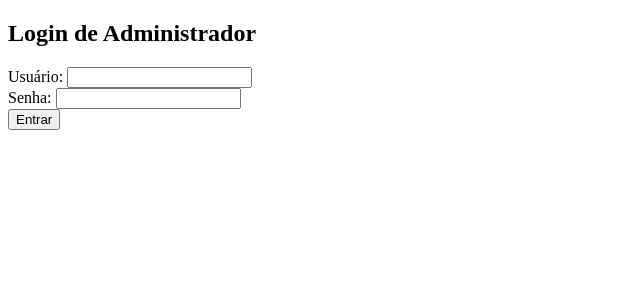
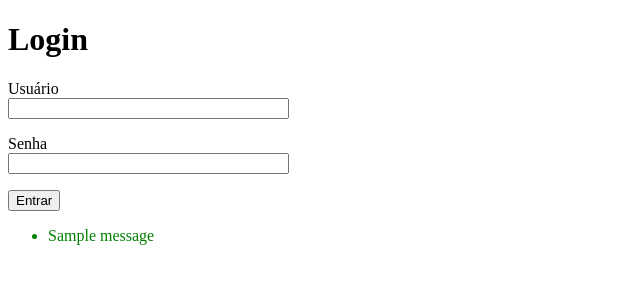
Before and after one commit to drumondard/igreja-app-cadastro, a Flask app: page /login in a window 1280 px wide. Shown: the top 300 px of the page, without its empty margins (0-640 px from the left). Run offline with Flask 3, Linux system fonts and the light colour scheme; one stand-in notice (Sample message) is shown.

Commit message:
Update login.html

```diff
--- a/templates/login.html
+++ b/templates/login.html
@@ -1,20 +1,34 @@
 <!DOCTYPE html>
-<html lang="pt-br">
+<html lang="pt-BR">
 <head>
     <meta charset="UTF-8">
-    <title>Login - Igreja</title>
+    <title>Login</title>
 </head>
 <body>
-    <h2>Login de Administrador</h2>
-    <form method="POST">
-        <label>Usuário:</label>
-        <input type="text" name="username" required><br>
-        <label>Senha:</label>
-        <input type="password" name="password" required><br>
-        <button type="submit">Entrar</button>
+    <h1>Login</h1>
+    <form method="POST" action="{{ url_for('login') }}">
+        {{ form.hidden_tag() }}
+        <p>
+            {{ form.username.label }}<br>
+            {{ form.username(size=32) }}
+        </p>
+        <p>
+            {{ form.password.label }}<br>
+            {{ form.password(size=32) }}
+        </p>
+        <p>{{ form.submit() }}</p>
     </form>
-    {% if error %}
-        <p style="color: red">{{ error }}</p>
-    {% endif %}
+
+    {% with messages = get_flashed_messages(with_categories=true) %}
+      {% if messages %}
+        <ul>
+        {% for category, message in messages %}
+          <li style="color: {% if category == 'danger' %}red{% elif category == 'success' %}green{% else %}black{% endif %};">
+            {{ message }}
+          </li>
+        {% endfor %}
+        </ul>
+      {% endif %}
+    {% endwith %}
 </body>
 </html>
```
